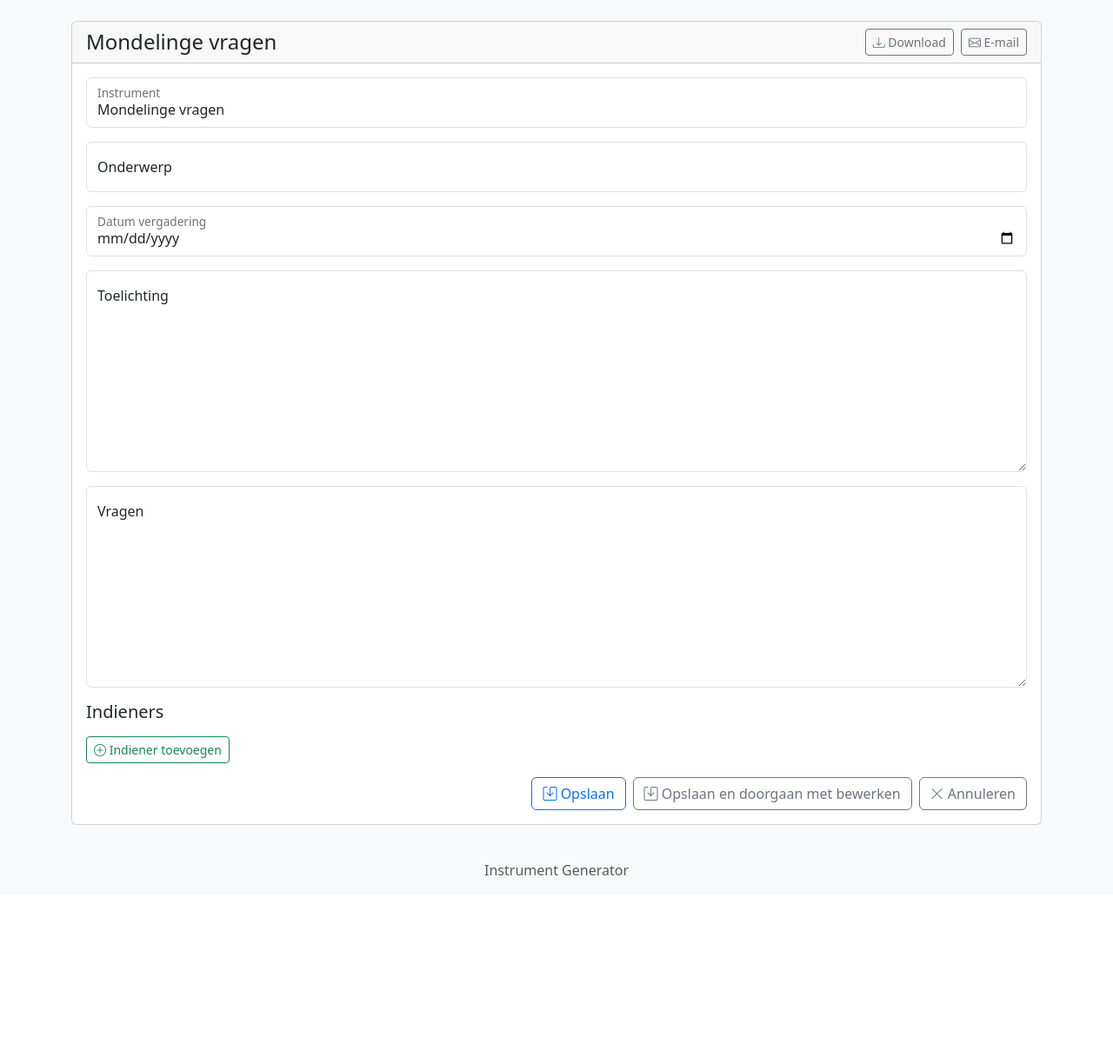
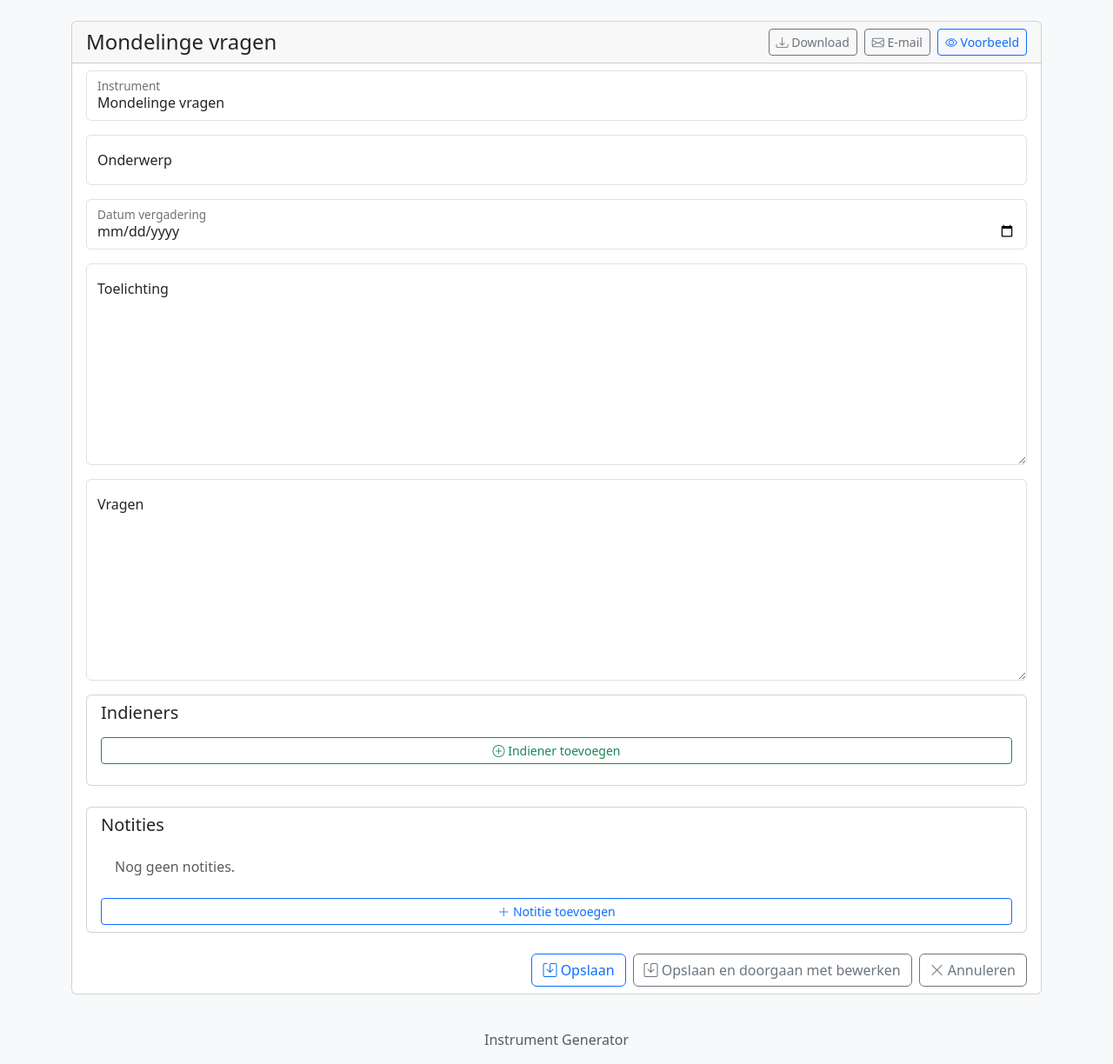
Before and after one commit to dirkvleeuwen/doc_gen_do, a Django app: page /instruments/submissions/new/ in a window 1280 px wide. Shown: the part 56-1280 px from the top of the page at 87% size. Before the commit the page ends 1063 px from the top, so only its background shows below. Run offline with Django 5.2, Linux system fonts and the light colour scheme; the visitor is signed in with stand-in values (Sample User, id 1); parts of the project's set-up code (start-up, migrations or seed data) failed here and were passed over; some libraries are stand-ins or nearby versions.

Commit message:
Submission form: general cleanup

```diff
--- a/instruments/templates/instruments/submission_form.html
+++ b/instruments/templates/instruments/submission_form.html
@@ -66,9 +66,12 @@
       <button type="button" id="shareButton" class="btn btn-sm btn-outline-success" title="Delen">
         <i class="bi bi-share"></i> Delen
       </button>
+      <button type="button" class="btn btn-sm btn-outline-primary" data-bs-toggle="offcanvas" data-bs-target="#offcanvasPreview" aria-controls="offcanvasPreview">
+        <i class="bi bi-eye"></i> Voorbeeld
+      </button>
     </div>
   </div>
-  <div class="card-body">
+  <div class="card-body px-3 py-2">
     <form method="POST">
       {% csrf_token %}
 
@@ -133,6 +136,7 @@
       {# --- Einde Hoofdformulier --- #}
 
       {# --- Indieners Formset --- #}
+      <div class="card mb-4 px-3 py-2">
       <h2 class="h5 mb-3">Indieners</h2>
       {{ submitter_formset.management_form }}
 
@@ -178,6 +182,48 @@
       <button type="button" id="add-submitter" class="btn btn-outline-success btn-sm mb-3">
         <i class="bi bi-plus-circle"></i> Indiener toevoegen
       </button>
+      </div>
+      {# --- Einde Indieners Formset --- #}
+
+      {# --- Indieners Formset --- #}
+      <div class="card mb-4 px-3 py-2">
+      <h2 class="h5 mb-3">Notities</h2>
+      {{ submitter_formset.management_form }}
+        <!-- NOTES LIST -->
+        <div id="notes-list" class="card-body px-3 py-2">
+          {% include 'instruments/partials/notes_list.html' %}
+        </div>
+        <!-- END NOTES LIST -->
+          {% if user.is_authenticated %}
+          <form id="note-form" method="post" action="{% url 'instrument_submission_edit' object.pk %}" class="mt-3">
+            {% csrf_token %}
+            {% if note_form.non_field_errors %}
+              <div class="alert alert-danger alert-sm">{{ note_form.non_field_errors }}</div>
+            {% endif %}
+            {% for field in note_form.visible_fields %}
+            <div class="mb-3">
+              {% render_field field class="form-control form-control-sm" rows="3" %}
+              {% if field.help_text %}
+              <div class="form-text form-text-sm">{{ field.help_text|safe }}</div>
+              {% endif %}
+              {% if field.errors %}
+              <div class="invalid-feedback d-block">{{ field.errors|striptags }}</div>
+              {% endif %}
+            </div>
+            {% endfor %}
+            {% for field in note_form.hidden_fields %}
+            {{ field }}
+            {% endfor %}
+            <button type="submit" class="btn btn-sm btn-outline-primary">
+              <i class="bi bi-plus-lg"></i> Notitie toevoegen
+            </button>
+          </form>
+          {% else %}
+            <p class="text-muted mt-3">
+              <a href="{% url 'accounts:login' %}?next={{ request.path }}">Log in</a> om notities toe te voegen.
+            </p>
+          {% endif %}
+      </div>
       {# --- Einde Indieners Formset --- #}
 
 
@@ -236,7 +282,7 @@
     <h2 class="h5 mb-0">Notities</h2>
   </div>
   <!-- NOTES LIST -->
-  <div id="notes-list" class="card-body">
+  <div id="notes-list" class="card-body px-3 py-2">
     {% include 'instruments/partials/notes_list.html' %}
   </div>
   <!-- END NOTES LIST -->
@@ -281,7 +327,7 @@
         <h5 class="modal-title" id="downloadModalLabel">Download opties</h5>
         <button type="button" class="btn-close" data-bs-dismiss="modal" aria-label="Close"></button>
       </div>
-      <div class="modal-body">
+      <div class="modal-body px-3 py-2">
         <div class="list-group list-group-flush">
           {% for option in download_export_options %}
             <a href="{% url option.url_name object.pk %}"
@@ -306,7 +352,7 @@
         <h5 class="modal-title" id="emailModalLabel">E-mail opties</h5>
         <button type="button" class="btn-close" data-bs-dismiss="modal" aria-label="Close"></button>
       </div>
-      <div class="modal-body">
+      <div class="modal-body px-3 py-2">
         <div class="d-grid gap-2">
           {% for option in email_export_options %}
             <form method="post" action="{% url 'instrument_email_export' object.pk %}" class="d-grid">
@@ -346,6 +392,17 @@ document.addEventListener('DOMContentLoaded', function() {
   }
 });
 </script>
+<div class="offcanvas offcanvas-start" tabindex="-1" id="offcanvasPreview" aria-labelledby="offcanvasPreviewLabel">
+  <div class="offcanvas-header">
+    <h5 class="offcanvas-title" id="offcanvasPreviewLabel">
+      <i class="bi bi-eye me-1"></i> Voorbeeld
+    </h5>
+    <button type="button" class="btn-close text-reset" data-bs-dismiss="offcanvas" aria-label="Sluiten"></button>
+  </div>
+  <div class="offcanvas-body">
+    <pre class="bg-light p-3 border rounded mb-4" style="white-space: pre-wrap; font-size: 0.85rem;">{{ preview }}</pre>
+  </div>
+</div>
 {% endblock %}
 
 {% block scripts %}
```
